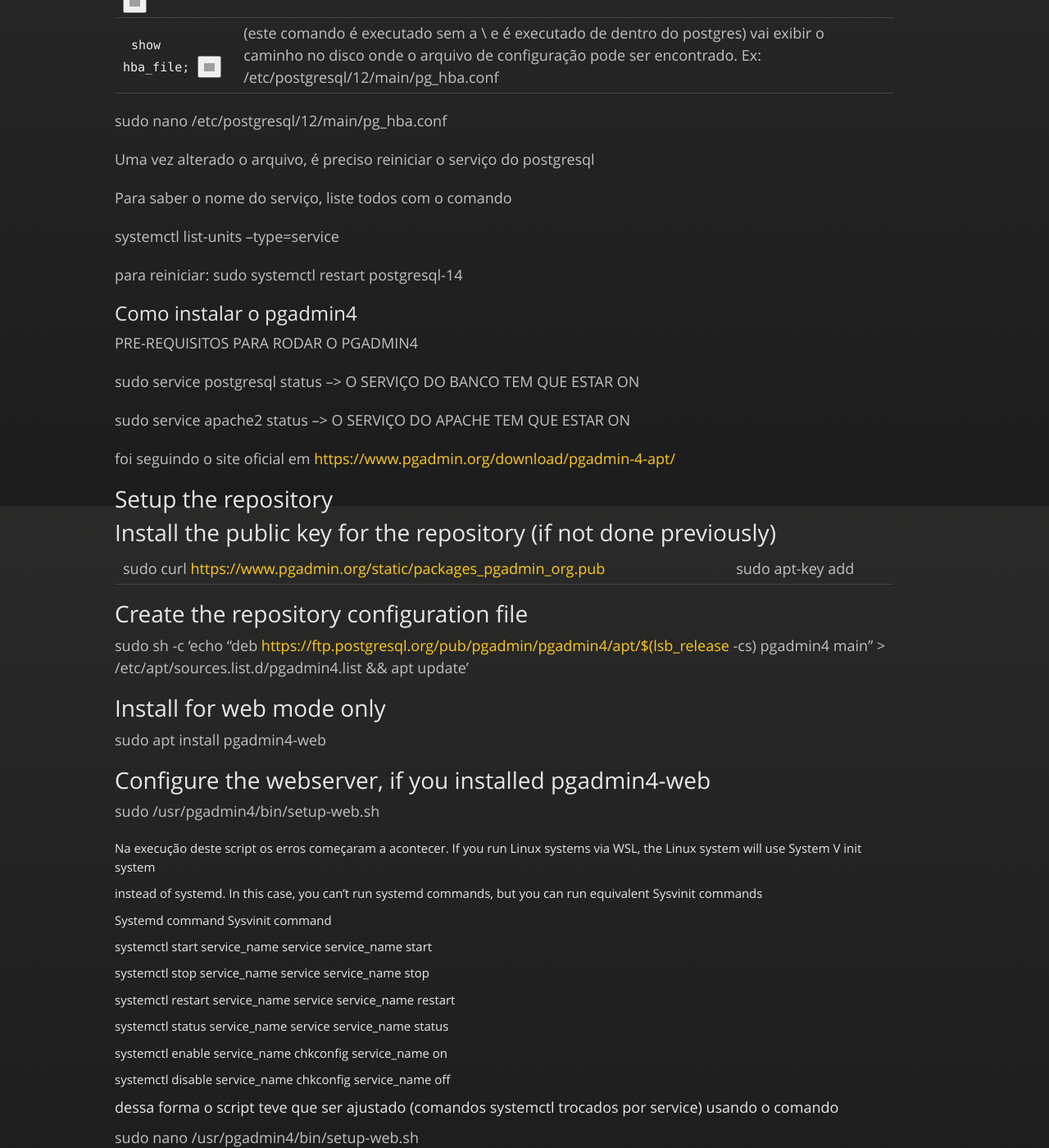
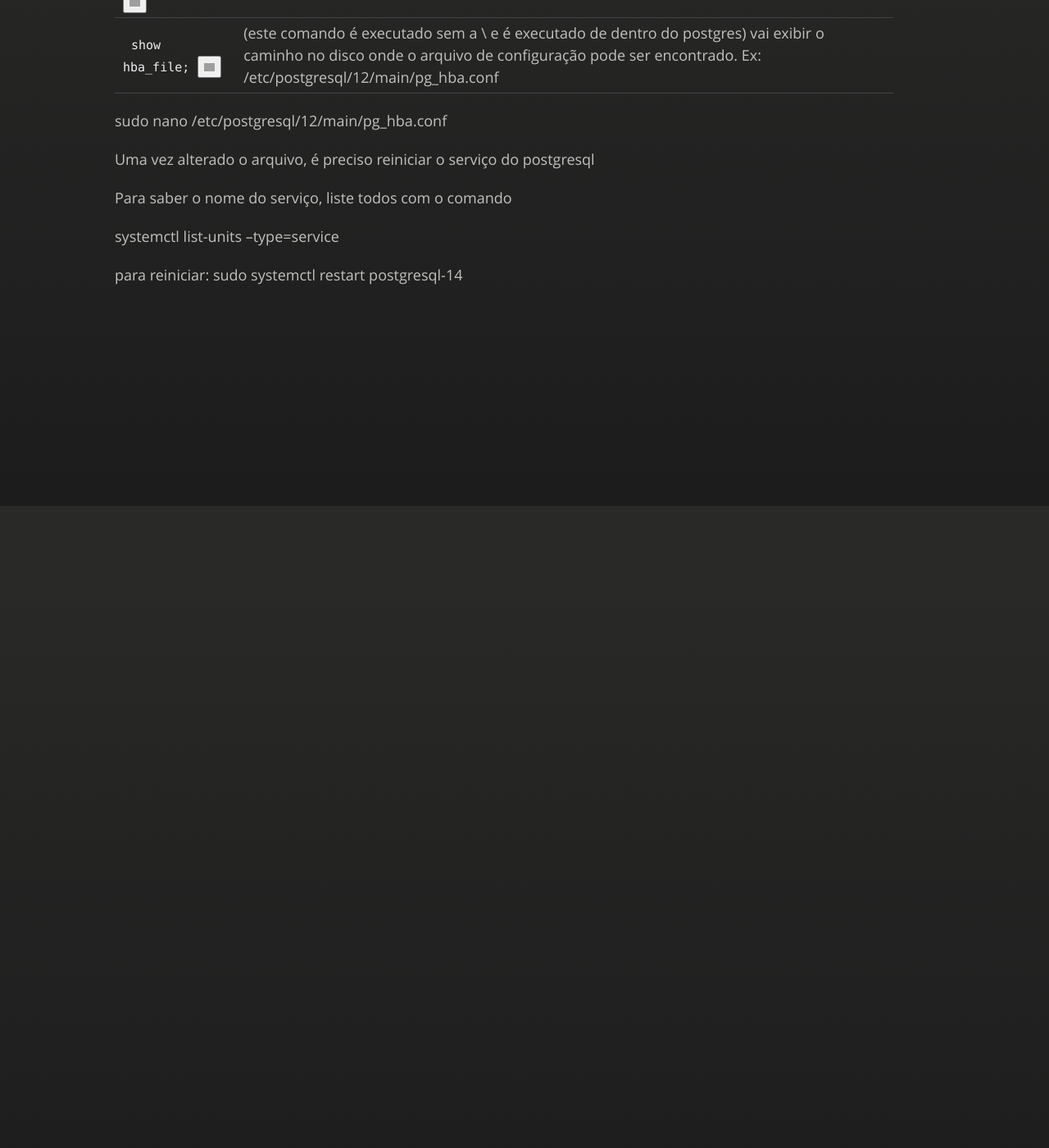
Before and after one commit to JeannAndrade/jeannandrade.github.io, a Jekyll site: the page built from content/postgres/index.md, in a window 1280 px wide and 1400 px high, scrolled down 2983 px. Shown: the whole window at 82% size. Built offline with Jekyll 4.4.1, drawn with Linux system fonts in a browser that asks for light colours; nearby versions of some CDN libraries; comment, search, counter and statistics services are not loaded; our own code applies the rules of GitHub Pages for plain Markdown files; after the commit the page ends 3442 px from its top, so only the background shows below that; some of the changed text lies outside the part shown; grey boxes are pictures that could not be loaded.

Commit message:
Retirando erro no ci

```diff
--- a/content/postgres/index.md
+++ b/content/postgres/index.md
@@ -116,99 +116,3 @@ Para saber o nome do serviço, liste todos com o comando
 systemctl list-units --type=service
 
 para reiniciar: sudo systemctl restart postgresql-14
-
-## Como instalar o pgadmin4
-
-PRE-REQUISITOS PARA RODAR O PGADMIN4
-
-sudo service postgresql status  --> O SERVIÇO DO BANCO TEM QUE ESTAR ON
-
-sudo service apache2 status  --> O SERVIÇO DO APACHE TEM QUE ESTAR ON
-
-foi seguindo o site oficial em <https://www.pgadmin.org/download/pgadmin-4-apt/>
-
-# Setup the repository
-
-# Install the public key for the repository (if not done previously)
-
-sudo curl <https://www.pgadmin.org/static/packages_pgadmin_org.pub> | sudo apt-key add
-
-# Create the repository configuration file
-
-sudo sh -c 'echo "deb <https://ftp.postgresql.org/pub/pgadmin/pgadmin4/apt/$(lsb_release> -cs) pgadmin4 main" > /etc/apt/sources.list.d/pgadmin4.list && apt update'
-
-# Install for web mode only
-
-sudo apt install pgadmin4-web
-
-# Configure the webserver, if you installed pgadmin4-web
-
-sudo /usr/pgadmin4/bin/setup-web.sh
-
-##### Na execução deste script os erros começaram a acontecer. If you run Linux systems via WSL, the Linux system will use System V init system
-
-##### instead of systemd. In this case, you can't run systemd commands, but you can run equivalent Sysvinit commands
-
-##### Systemd command               Sysvinit command
-
-##### systemctl start service_name   service service_name start
-
-##### systemctl stop service_name   service service_name stop
-
-##### systemctl restart service_name  service service_name restart
-
-##### systemctl status service_name   service service_name status
-
-##### systemctl enable service_name   chkconfig service_name on
-
-##### systemctl disable service_name  chkconfig service_name off
-
-#### dessa forma o script teve que ser ajustado (comandos systemctl trocados por service) usando o comando
-
-sudo nano /usr/pgadmin4/bin/setup-web.sh
-
-O script pedirá para configurar email e senha para o pgadmin4
-
-email cadastrado: <postgres@localhost.hm>
-
-senha cadastrada: pgadmin4post
-
-#### Ajuste feito vc recebe a seguinte mensagem: Apache successfully restarted. You can now start using pgAdmin 4 in web mode at <http://127.0.0.1/pgadmin4>
-
-#### só que o que acontece, no Ubuntu WSL vc não tem o navegador, então terá que usar o navegador no windows, só que 127.0.0.1 no windows é a propria máquina windows
-
-#### dessa forma vc precisa descobrir qual é o ID da máquina Ubuntu WSL. No terminal do ubuntu entre com o comando abaixo
-
-hostname -I
-
-No meu caso mostrou 172.26.31.15
-
-Dessa forma no navegador do windows o endereço será: <http://172.26.31.15/pgadmin4/browser/>
-
-Dentro da ferramenta, na hora de adicionar um servidor, a configuração foi:
-
-hostname: localhost
-
-port: 5432
-
-Maintenance database: postgres
-
-username: postgres
-
-password: post1234gres
-
-Clicar em save
-
-Instalei o client do pgadmin4 no windows
-
-pediu uma senha mestra: qasw6247za
-
-Dessa maneira vc pode pular o passo de instalação do pgadmin4 no linux. A configuração irá ficar
-
-assim: o postgres irá rodar no linux somente com a instalação inicial
-
-sudo apt install postgresql postgresql-contrib
-
-o pgadmin4 irá rodar no windows, já que ele se conecta ao linux e consegue manipular o banco de
-
-dentro do próprio windows.
```
